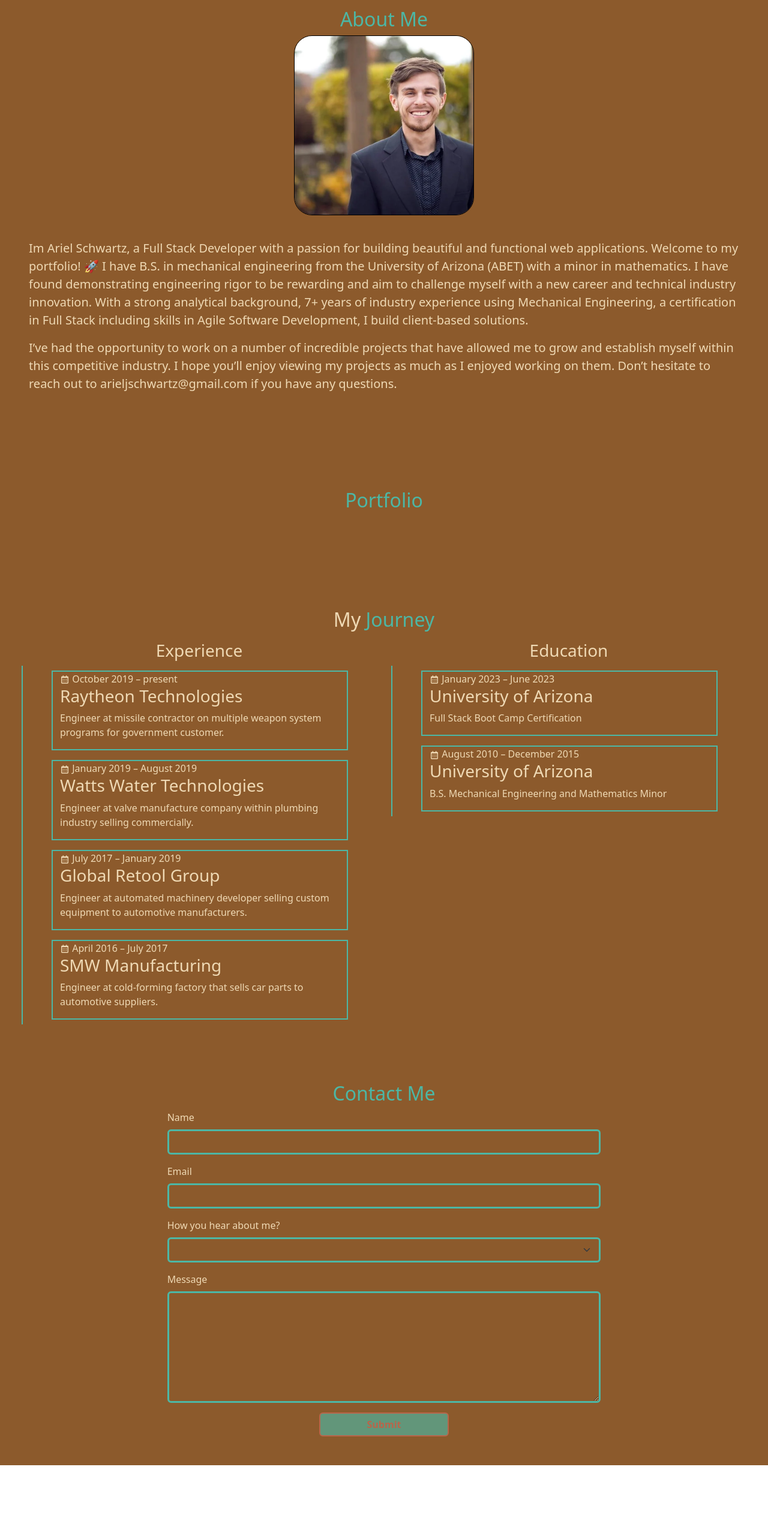
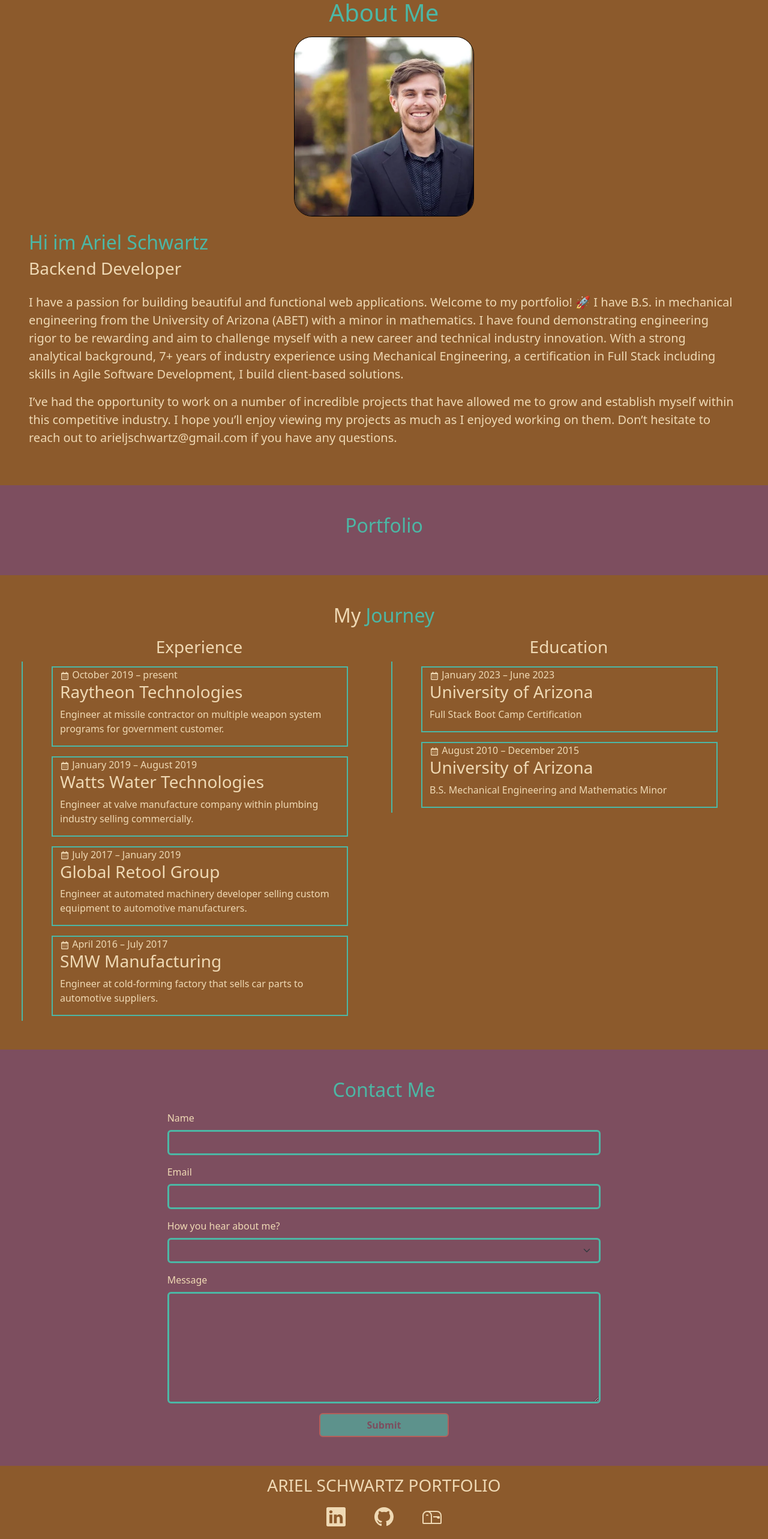
Before and after one commit to arishorts/arishorts-portfolio, a React (Create React App) app: page / in a window 1280 px wide. Shown: the part 51-2617 px from the top of the page at 60% size. Before the commit the page ends 2494 px from the top, so only its background shows below. Built offline with nearby package versions, Linux system fonts and the light colour scheme.

Commit message:
Padding and margin edits as well as adding css normalization

```diff
--- a/src/App.css
+++ b/src/App.css
@@ -1,3 +1,14 @@
+* {
+  text-decoration: "none";
+  padding: 0;
+  margin: 0;
+  box-sizing: border-box;
+  border: none;
+  outline: none;
+  scroll-behavior: smooth;
+  user-select: none;
+}
+
 :root {
   --color-sand: #efd9b4;
   --color-canyon-red: #d16b5a;
@@ -8,9 +19,9 @@
   --color-sky-blue: #6bb0e3;
   --color-sunset-purple: #7d4e5f;
 }
-
-a {
-  text-decoration: "none";
+/* Hide the scrollbar */
+.container::-webkit-scrollbar {
+  display: none;
 }
 
 .main-container {
@@ -25,6 +36,7 @@ a {
 .navbar-item {
   text-decoration: "none";
   color: var(--color-sand);
+  font-size: 1.2rem;
 }
 
 .aboutme-content {
@@ -33,6 +45,10 @@ a {
 
 .aboutme-header {
   color: var(--color-turquoise-blue);
+}
+
+.portfolio-container {
+  background-color: var(--color-sunset-purple);
 }
 
 .portfolio-header {
@@ -67,6 +83,10 @@ a {
   color: var(--color-sand);
 }
 
+.contactme-container {
+  background-color: var(--color-sunset-purple);
+}
+
 .contactme-header {
   color: var(--color-turquoise-blue);
 }
@@ -81,10 +101,19 @@ a {
 
 #contactme-button {
   background-color: var(--color-turquoise-blue);
-  color: var(--color-canyon-red);
+  color: var(--color-sunset-purple);
   border: 2px solid var(--color-canyon-red);
   font-weight: 600;
   width: 30%;
+}
+
+.footer-header {
+  color: var(--color-sand);
+}
+
+.footer-icon {
+  color: var(--color-sand);
+  font-size: 2rem;
 }
 
 @media (prefers-reduced-motion: no-preference) {
--- a/src/App.js
+++ b/src/App.js
@@ -1,32 +1,23 @@
 import "./App.css";
 import React from "react";
-// import { Route, Routes } from "react-router-dom";
-// import NavBar from "./components/common/navbar";
-// import NotFound from "./components/notFound";
 import ContactMe from "./components/contactme";
 import Portfolio from "./components/portfolio";
 import AboutMe from "./components/aboutme";
 import Resume from "./components/resume";
 import Header from "./components/common/header";
+import Footer from "./components/footer";
 
 function App() {
   return (
     <React.Fragment>
-      <main className="main-container">
+      <main className="main-container" style={{}}>
         <Header />
         <div id="top"></div>
         <AboutMe />
         <Portfolio />
         <Resume />
         <ContactMe />
-        {/* <Routes> */}
-        {/* <Route path="contactme" index element={<RegisterForm />} />
-        <Route path="/home" index element={<Main />} />
-        <Route path="/aboutme" index element={<AboutMe />} />
-        <Route path="/resume" index element={<Resume />} />
-        <Route path="/" index element={<Main />} />
-        <Route path="*" element={<NotFound />} /> */}
-        {/* </Routes> */}
+        <Footer />
       </main>
     </React.Fragment>
   );
--- a/src/components/aboutme.jsx
+++ b/src/components/aboutme.jsx
@@ -3,8 +3,8 @@ import React from "react";
 
 const AboutMe = () => {
   return (
-    <div className="container-fluid pt-5 pb-5 px-5" id="aboutme">
-      <h2 className="text-center mt-3 aboutme-header">About Me</h2>
+    <div className="container-fluid py-5 px-5" id="aboutme">
+      <h1 className="text-center aboutme-header mb-3">About Me</h1>
 
       <picture className="row justify-content-center">
         {/* <motion.div
@@ -31,16 +31,18 @@ const AboutMe = () => {
         {/* </motion.div> */}
       </picture>
       <section className="fs-5 aboutme-content">
+        <h2 className="aboutme-header">Hi im Ariel Schwartz</h2>
+        <h3>Backend Developer</h3>
         <p className="pt-3">
-          Im Ariel Schwartz, a Full Stack Developer with a passion for building
-          beautiful and functional web applications. Welcome to my portfolio! 🚀
-          I have B.S. in mechanical engineering from the University of Arizona
-          (ABET) with a minor in mathematics. I have found demonstrating
-          engineering rigor to be rewarding and aim to challenge myself with a
-          new career and technical industry innovation. With a strong analytical
-          background, 7+ years of industry experience using Mechanical
-          Engineering, a certification in Full Stack including skills in Agile
-          Software Development, I build client-based solutions.
+          I have a passion for building beautiful and functional web
+          applications. Welcome to my portfolio! 🚀 I have B.S. in mechanical
+          engineering from the University of Arizona (ABET) with a minor in
+          mathematics. I have found demonstrating engineering rigor to be
+          rewarding and aim to challenge myself with a new career and technical
+          industry innovation. With a strong analytical background, 7+ years of
+          industry experience using Mechanical Engineering, a certification in
+          Full Stack including skills in Agile Software Development, I build
+          client-based solutions.
         </p>
         <p>
           I’ve had the opportunity to work on a number of incredible projects
--- a/src/components/common/input.jsx
+++ b/src/components/common/input.jsx
@@ -12,7 +12,7 @@ const Input = ({ name, label, error, ...rest }) => {
         id={name}
         className="form-control"
         style={{
-          backgroundColor: "var(--color-desert-brown)",
+          backgroundColor: "var(--color-sunset-purple)",
           border: "3px solid var(--color-turquoise-blue)",
           color: "var(--color-sand)",
         }}
--- a/src/components/common/select.jsx
+++ b/src/components/common/select.jsx
@@ -13,7 +13,7 @@ const Select = ({ name, label, error, options, ...rest }) => {
           {...rest}
           className="form-select"
           style={{
-            backgroundColor: "var(--color-desert-brown)",
+            backgroundColor: "var(--color-sunset-purple)",
             border: "3px solid var(--color-turquoise-blue)",
             color: "var(--color-sand)",
           }}
--- a/src/components/common/textfield.jsx
+++ b/src/components/common/textfield.jsx
@@ -13,7 +13,7 @@ const TextField = ({ name, label, error, ...rest }) => {
         className="form-control"
         rows="7"
         style={{
-          backgroundColor: "var(--color-desert-brown)",
+          backgroundColor: "var(--color-sunset-purple)",
           border: "3px solid var(--color-turquoise-blue)",
           color: "var(--color-sand)",
         }}
--- a/src/components/contactMe.jsx
+++ b/src/components/contactMe.jsx
@@ -31,9 +31,9 @@ class ContactMe extends Form {
   render() {
     return (
       <React.Fragment>
-        <div className="container-fluid">
-          <div className="mt-5 pb-5 row justify-content-center" id="contactme">
-            <h2 className="text-center contactme-header">Contact Me</h2>
+        <div className="container-fluid contactme-container" id="contactme">
+          <div className="mt-5 py-5 row justify-content-center">
+            <h2 className="text-center contactme-header mb-3">Contact Me</h2>
             <form
               className="col-md-7 col-10 contactme-content"
               onSubmit={this.handleSubmit}
--- /dev/null
+++ b/src/components/footer.jsx
@@ -0,0 +1,38 @@
+import React from "react";
+import { BsLinkedin, BsGithub, BsMailbox } from "react-icons/bs";
+
+const Footer = () => {
+  return (
+    <React.Fragment>
+      <div className="py-3">
+        <footer>
+          <h3 className="footer-header text-center">
+            ARIEL SCHWARTZ PORTFOLIO
+          </h3>
+          <div className="footer-links text-center">
+            <a
+              className="footer-icon linkedin m-4"
+              href="https://www.linkedin.com/in/ariel--schwartz/"
+            >
+              <BsLinkedin />
+            </a>
+            <a
+              className="footer-icon github m-4"
+              href="https://github.com/arishorts"
+            >
+              <BsGithub />
+            </a>
+            <a
+              className="footer-icon mail m-4"
+              href="mailto:arieljschwartz@gmail.com"
+            >
+              <BsMailbox />
+            </a>
+          </div>
+        </footer>
+      </div>
+    </React.Fragment>
+  );
+};
+
+export default Footer;
--- a/src/components/portfolio.jsx
+++ b/src/components/portfolio.jsx
@@ -3,11 +3,8 @@ import React from "react";
 const Portfolio = () => {
   return (
     <React.Fragment>
-      <div
-        id="portfolio"
-        className="container-fluid portfolio-container p-5 my-5"
-      >
-        <h2 className="text-center portfolio-header">Portfolio</h2>
+      <div id="portfolio" className="container-fluid portfolio-container p-5 ">
+        <h2 className="text-center portfolio-header mb-3">Portfolio</h2>
       </div>
     </React.Fragment>
   );
--- a/src/components/resume.jsx
+++ b/src/components/resume.jsx
@@ -45,8 +45,8 @@ class Resume extends Component {
   render() {
     return (
       <React.Fragment>
-        <div id="resume" className="p-5 my-5 container-fluid ">
-          <h2 className="resume-header px-5 py-2 text-center" id="resume">
+        <div id="resume" className="px-5 container-fluid">
+          <h2 className="resume-header pt-5 pb-2 text-center">
             My <span className="resume-span">Journey</span>
           </h2>
 
```
Also changed, not shown: src/components/common/project.jsx (+10 -2 lines).
